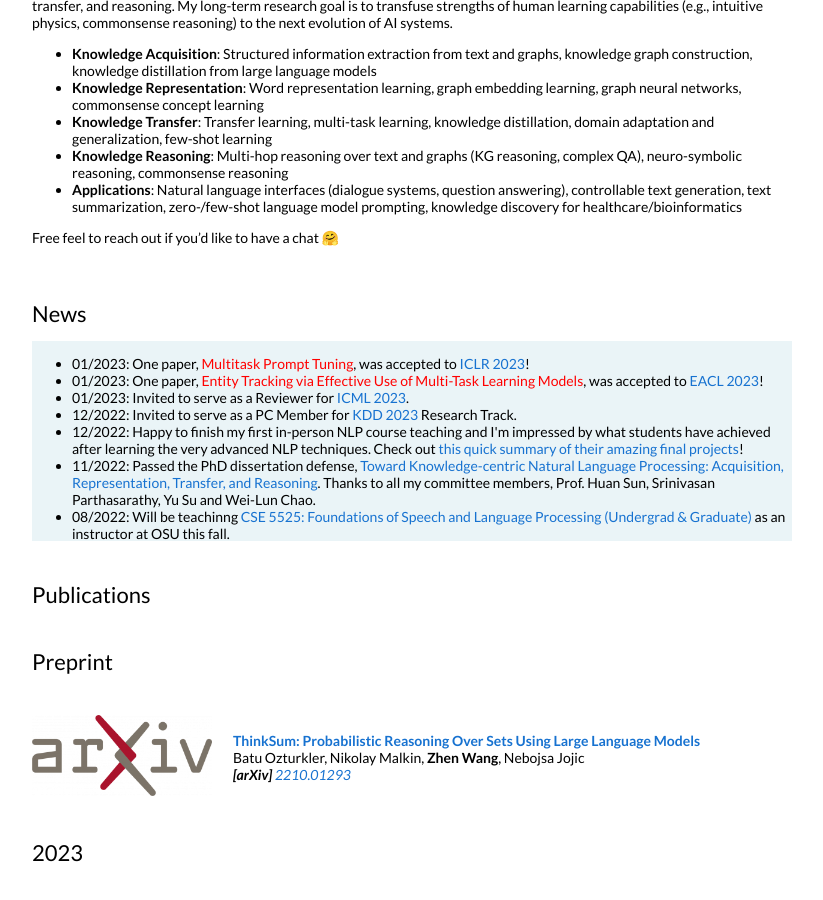
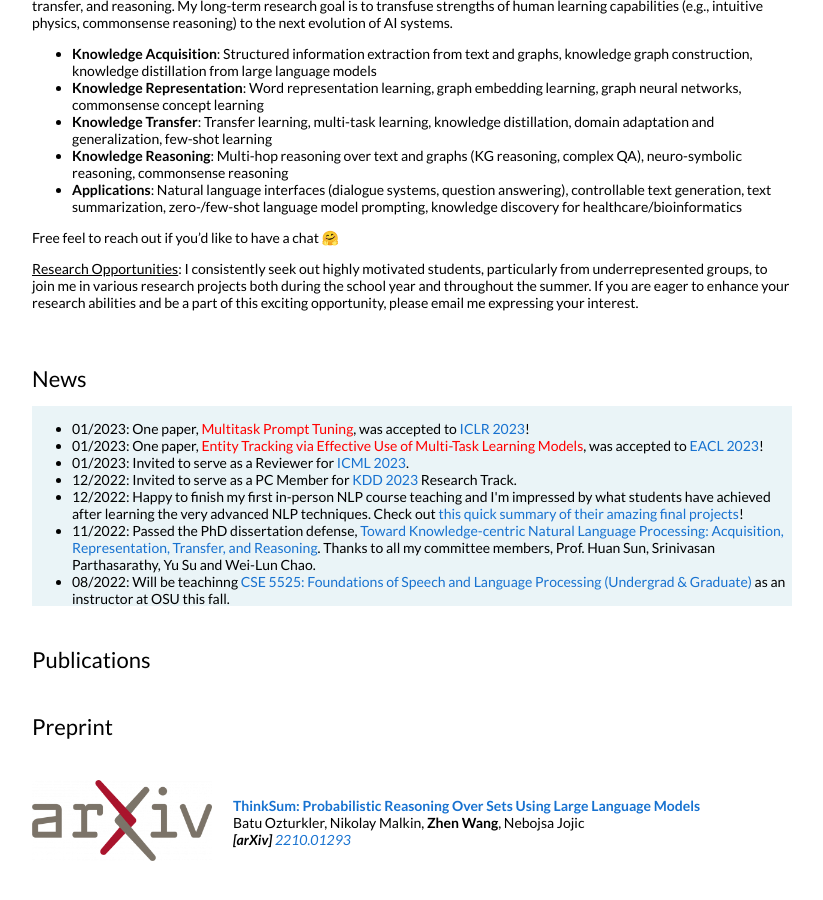
Before and after one commit to zhenwang9102/zhenwang9102.github.io, a Jekyll site: the page built from _posts/2019-06-02-venue.markdown, in a window 1280 px wide and 900 px high, scrolled down 517 px. Shown: the whole window, without its empty margins (228-1051 px from the left). Built offline with Jekyll 4.4.1, drawn with Linux system fonts in a browser that asks for light colours.

Commit message:
Update default.html

```diff
--- a/_layouts/default.html
+++ b/_layouts/default.html
@@ -87,6 +87,9 @@
               </ul>
               <p>
                 Free feel to reach out if you’d like to have a chat &#x1F917;
+              </p>
+              <p>
+                <u>Research Opportunities</u>: I consistently seek out highly motivated students, particularly from underrepresented groups, to join me in various research projects both during the school year and throughout the summer. If you are eager to enhance your research abilities and be a part of this exciting opportunity, please email me expressing your interest.
               </p>
             </td>
           </tr>
```
